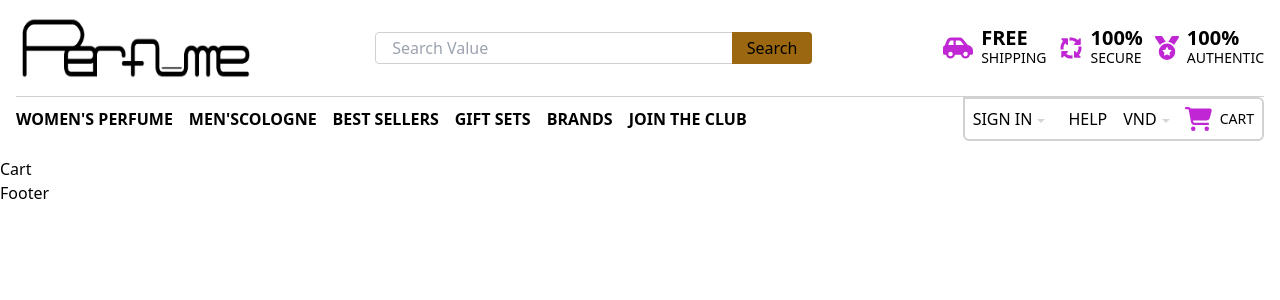
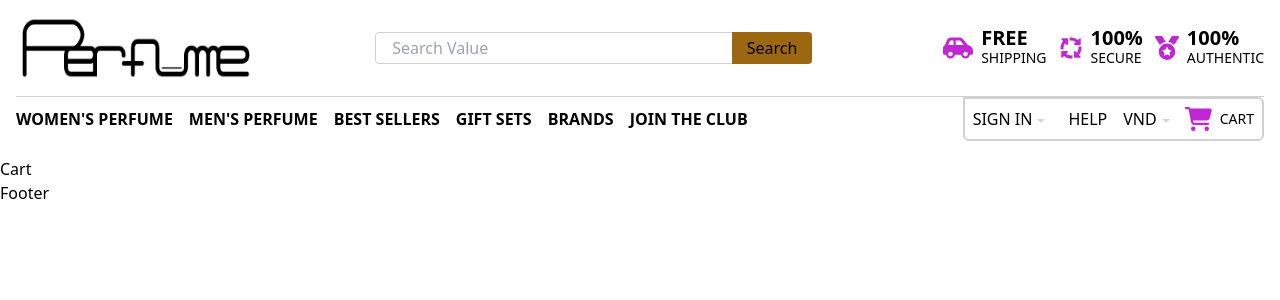
Before and after one commit to tutuananh975/Perfume-app, a React (Create React App) app: page /cart in a window 1280 px wide. Shown: the top 300 px of the page. Built offline with nearby package versions, Linux system fonts and the light colour scheme.

Commit message:
fix conflict

```diff
--- a/src/App.css
+++ b/src/App.css
@@ -1,7 +1,3 @@
-img {
-  background-size: cover;
-}
-
 .bg-9c6711 {
   background-color: #9c6711;
 }
--- a/src/components/layouts/components/Header/Header.css
+++ b/src/components/layouts/components/Header/Header.css
@@ -59,13 +59,6 @@
     border-top: 1px solid #d3d1d0;
 }
 
-.navbar-right {
-    border: 2px solid #d3d1d0;
-    padding: 8px;
-    border-radius: 6px;
-    border-top-left-radius: 0;
-}
-
 .nav-right-text-link:hover {
     border-bottom: 1px solid #cb4bdb;
 }
@@ -98,3 +91,12 @@
     background-position: center center;
     position: absolute;
 }
+
+@media (min-width: 768px) {
+    .navbar-right {
+        border: 2px solid #d3d1d0;
+        padding: 8px;
+        border-radius: 6px;
+        border-top-left-radius: 0;
+    }
+}
--- a/src/components/layouts/components/Header/components/Navbar.tsx
+++ b/src/components/layouts/components/Header/components/Navbar.tsx
@@ -6,7 +6,7 @@ import { FontAwesomeIcon } from "@fortawesome/react-fontawesome";
 import { faCartShopping, faBars } from "@fortawesome/free-solid-svg-icons";
 import { fab, faFacebook, faFacebookF, faGoogle } from '@fortawesome/free-brands-svg-icons';
 
-// library.add(fab, faFacebook, faFacebookF, faGoogle)
+// library.add("fab", "faFacebook", "faFacebookF", "faGoogle")
 
 const Navbar: FC = () => {
   return (
@@ -27,7 +27,7 @@ const Navbar: FC = () => {
         <li className="ml-4 py-2 nav-link">
           <NavLink to="men">
             MEN'S
-            <span className="hidden lg:inline">COLOGNE</span>
+            <span className="hidden lg:inline"> PERFUME</span>
           </NavLink>
         </li>
         <li className="ml-4 py-2 nav-link hidden xl:block">
```
